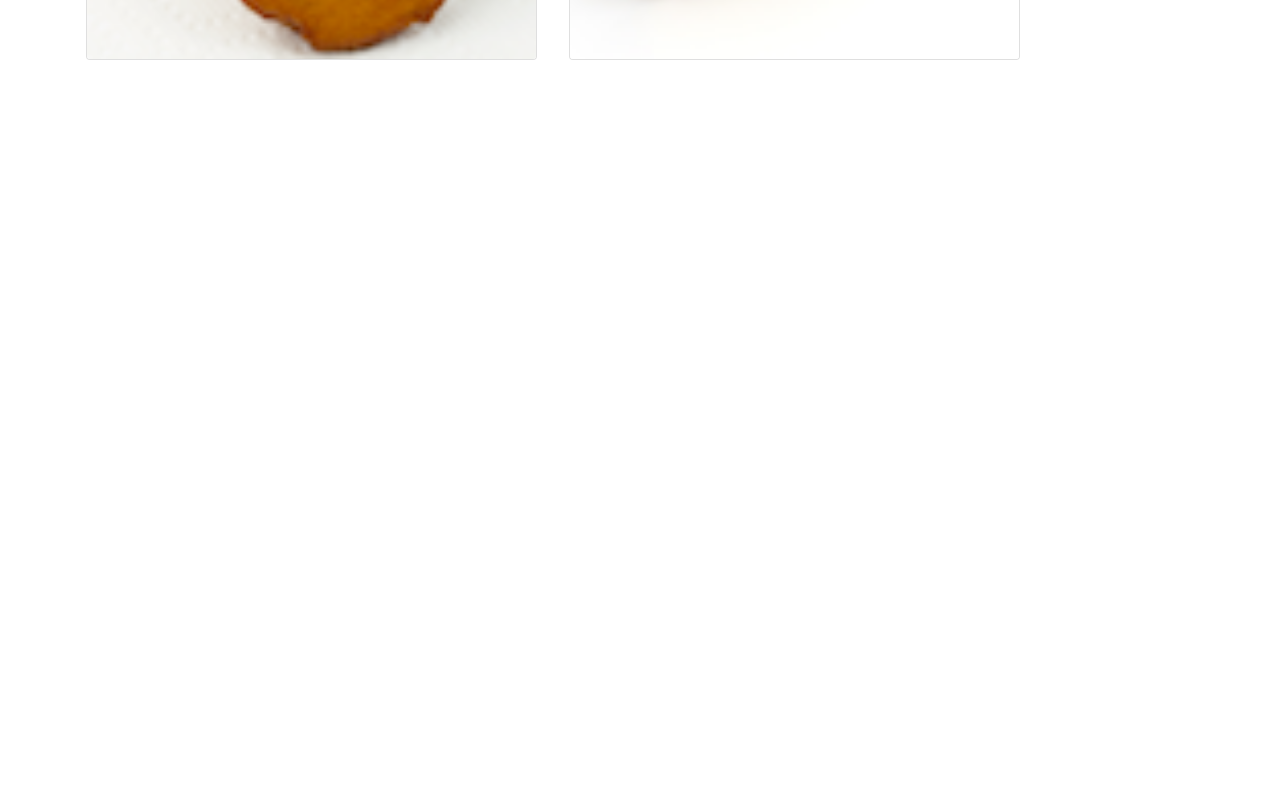
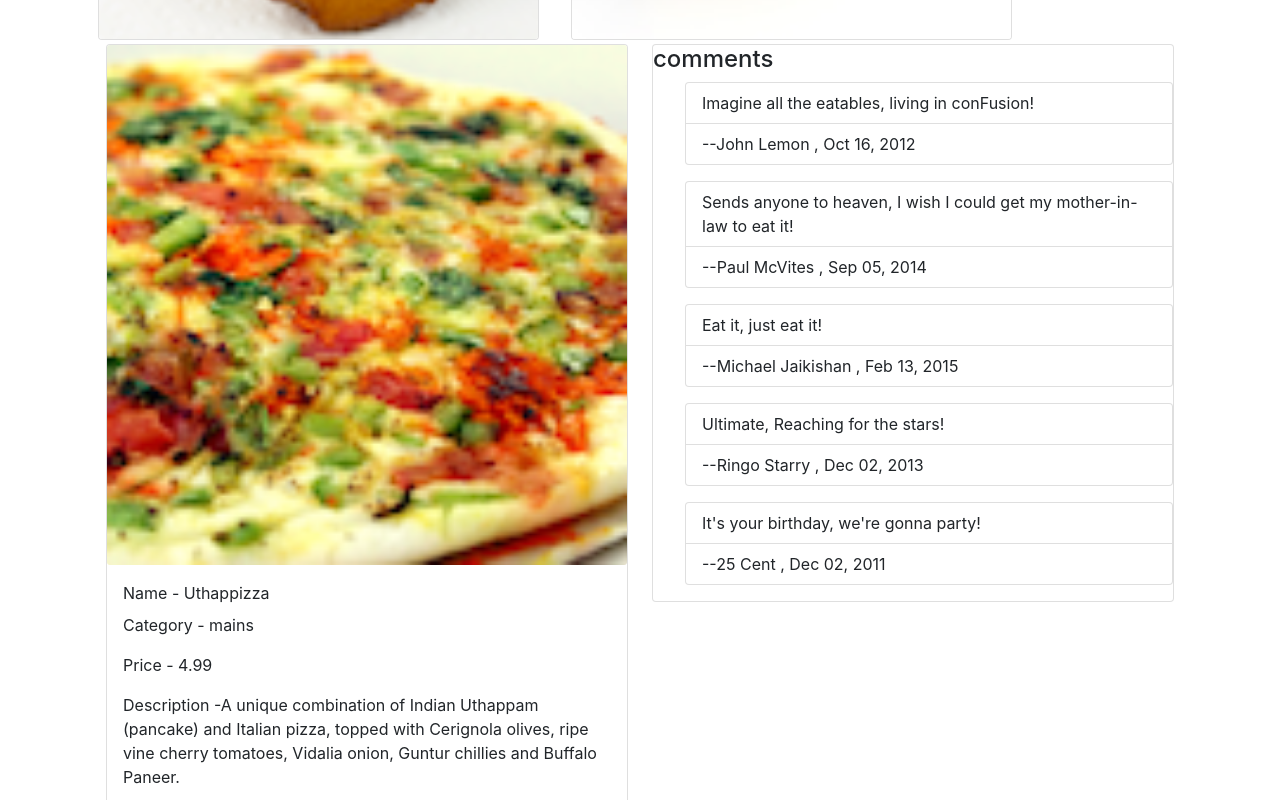
Before and after one commit to DharaKhojiji/Coursera_App, a React (Create React App) app: page / in a window 1280 px wide. Shown: the part 900-1700 px from the top of the page. Before the commit the page ends 964 px from the top, so only its background shows below. Built offline with nearby package versions, Linux system fonts and the light colour scheme.

Commit message:
code not working

```diff
--- a/src/App.js
+++ b/src/App.js
@@ -1,18 +1,14 @@
 import "./App.css";
-import Menu from "./Components/Menu";
+import MainComponents from "./Components/MainComponents";
 import Navbar from "./Components/Navbar";
-import { DISHES } from "./Components/Shared/Dishes";
 
 function App() {
   return (
     <div className="App">
       <Navbar />
-      {/* {DISHES.map((item) => ( */}
       <div className="container">
-        <Menu datadish={DISHES}></Menu>
+        <MainComponents></MainComponents>
       </div>
-      {/* ))} */}
-      {/* <Menu /> */}
     </div>
   );
 }
--- a/src/Components/DishDetailsComponents.js
+++ b/src/Components/DishDetailsComponents.js
@@ -1,39 +1,44 @@
 import {
   Card,
-  CardImg,
-  CardImgOverlay,
   CardTitle,
   CardBody,
   CardText,
   List,
   ListGroup,
   ListGroupItem,
+  CardImg,
 } from "reactstrap";
 const DishDetailsComponents = ({ singledata }) => {
   console.log(singledata, "singledata");
   return (
     <div className="container">
-      <div className="row">
+      {singledata?.map((datas) => (
+        <div className="row" key={datas.id}>
           <div className="col-6">
             <Card>
-            <CardImg src={singledata.image} alt={singledata.name} />
+              <CardImg src={datas.image} alt={datas.name} />
               <CardBody>
-              <CardTitle>Name - {singledata.name}</CardTitle>
-              <CardText>Category - {singledata.category}</CardText>
-              <CardText>Price - {singledata.price}</CardText>
-              <CardText>Description -{singledata.description}</CardText>
+                <CardTitle>Name - {datas.name}</CardTitle>
+                <CardText>Category - {datas.category}</CardText>
+                <CardText>Price - {datas.price}</CardText>
+                <CardText>Description -{datas.description}</CardText>
               </CardBody>
             </Card>
           </div>
           <div className="col-6">
             <Card>
               <h4>comments</h4>
-            {singledata?.comments?.map((com) => (
+              {datas.comments?.map((com) => (
                 <List key={com.id}>
                   <ListGroup>
                     <ListGroupItem>{com.comment}</ListGroupItem>
                     <ListGroupItem>
-                    --{com.author} , {com.date}
+                      --{com.author} ,{" "}
+                      {new Intl.DateTimeFormat("en-US", {
+                        year: "numeric",
+                        month: "short",
+                        day: "2-digit",
+                      }).format(new Date(Date.parse(com.date)))}
                     </ListGroupItem>
                   </ListGroup>
                 </List>
@@ -41,6 +46,7 @@ const DishDetailsComponents = ({ singledata }) => {
             </Card>
           </div>
         </div>
+      ))}
     </div>
   );
 };
--- /dev/null
+++ b/src/Components/MainComponents.js
@@ -0,0 +1,28 @@
+import { DISHES } from "./Shared/Dishes";
+import Menu from "./Menu";
+import DishDetailsComponents from "./DishDetailsComponents";
+import { useState } from "react";
+
+function MainComponents() {
+  console.log(DISHES, "DATA FROM DISHES ARRAY");
+  const [selectedDish, setSelectedDish] = useState({});
+  const onDishSelect = (dishId) => {
+      alert()
+    setSelectedDish(dishId);
+    console.log("dishId", dishId);
+    console.log(selectedDish, "setSelecteddish");
+  };
+
+  return (
+    <div className="container">
+      <Menu datadish={DISHES} onClick={() => alert()}></Menu>
+      {/* {Object.keys(selectedDish).length > 0 && (
+        <DishDetailsComponents
+          dish={DISHES.filter((dish) => dish.id === selectedDish)}
+        />
+      )} */}
+    </div>
+  );
+}
+
+export default MainComponents;
--- a/src/Components/Menu.js
+++ b/src/Components/Menu.js
@@ -1,40 +1,15 @@
 import React, { useState } from "react";
-import {
-  Card,
-  CardImg,
-  CardImgOverlay,
-  CardTitle,
-  CardBody,
-  CardText,
-  List,
-  ListGroup,
-  ListGroupItem,
-} from "reactstrap";
+import { Card, CardImg, CardImgOverlay, CardTitle } from "reactstrap";
 import DishDetailsComponents from "./DishDetailsComponents";
-
+const onClickHandkler = (item) => {
+  console.log("iddish", item);
+};
 const Menu = ({ datadish }) => {
-  const [selectedDish, setSelectedDish] = useState({});
-
-  const onDishSelect = (dish) => {
-    setSelectedDish(dish);
-  };
-  // const renderDish = (dish) => {
-  //   if (dish != null)
-  //     return (
-
-  //     );
-  //   else <div></div>;
-  // };
-
-  console.log(datadish, "come from menu");
-  console.log(typeof selectedDish, "selectedDish hii");
-  console.log("selectedDish", selectedDish);
-  console.log(Object.keys(selectedDish).length);
-
+  console.log(datadish, "datadish");
   const menu = datadish.map((dish) => {
     return (
       <div key={dish.id} className="col-12 col-md-5 m-1">
-        <Card tag="li" onClick={() => onDishSelect(dish)}>
+        <Card key={dish.id} tag="li" onClick={() => onClickHandkler(dish)}>
           <CardImg width="100%" src={dish.image} alt={dish.name} />
           <CardImgOverlay>
             <CardTitle>{dish.name}</CardTitle>
@@ -52,8 +27,8 @@ const Menu = ({ datadish }) => {
         <DishDetailsComponents singledata={selectedDish} />
       ) : null}
        */}
-      {Object.keys(selectedDish).length > 0 && (
-        <DishDetailsComponents singledata={selectedDish} />
+      {Object.keys(datadish).length > 0 && (
+        <DishDetailsComponents singledata={datadish} />
       )}
     </div>
   );
```
Lines whose indentation alone changed are shown as unchanged.
